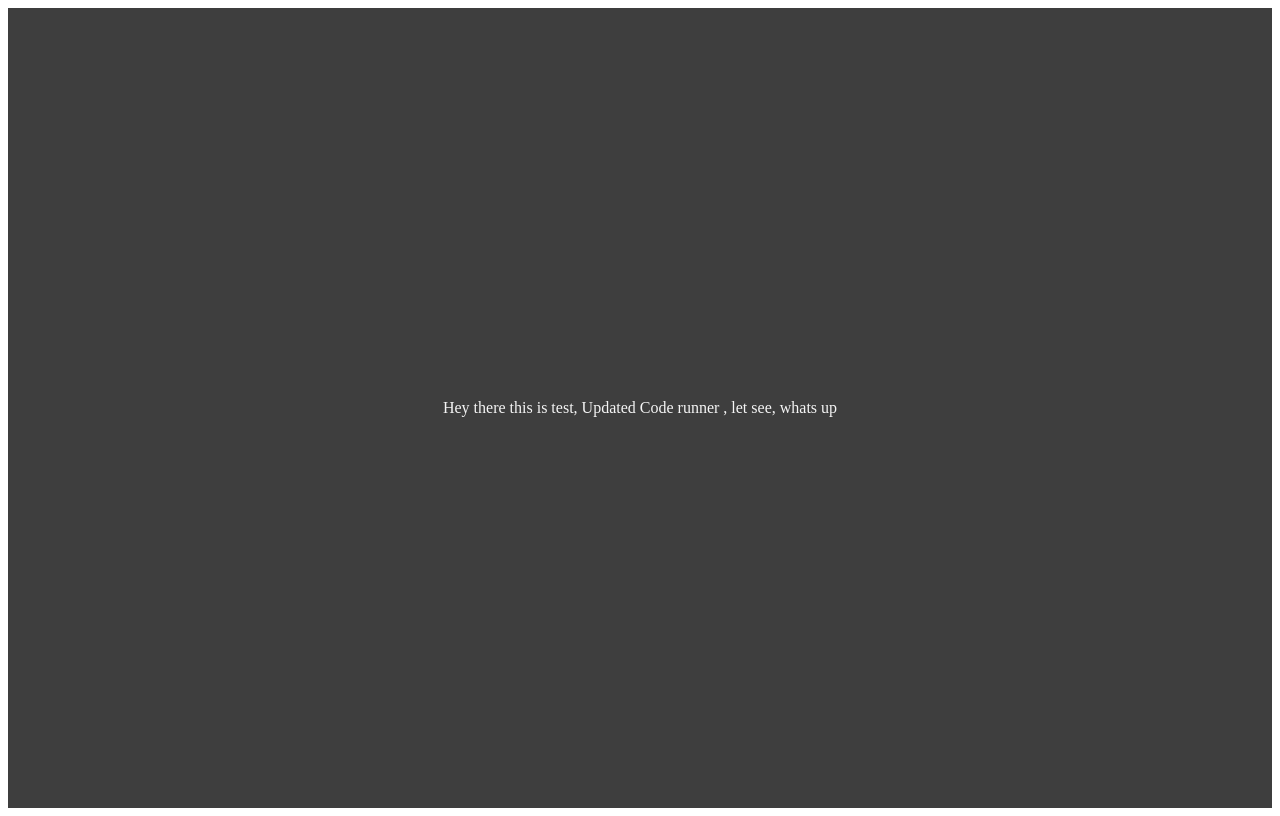
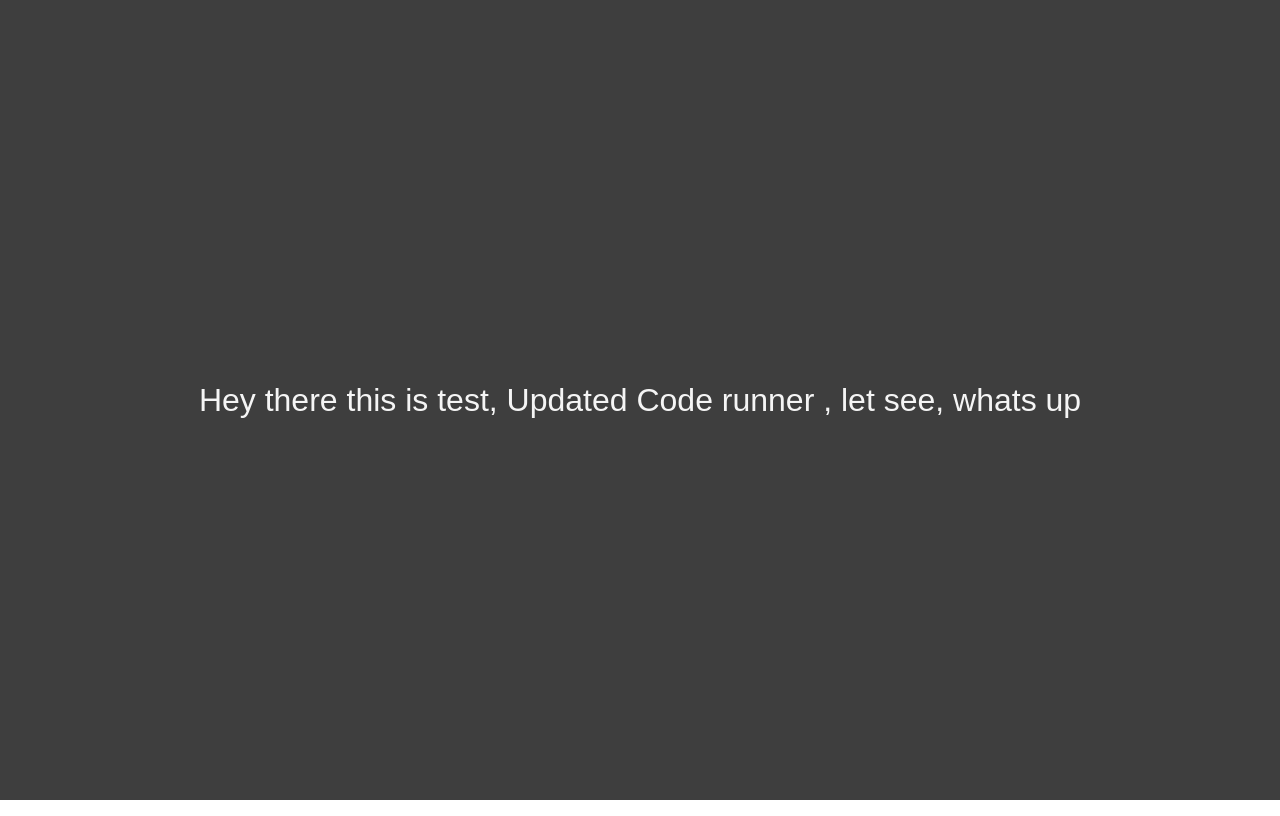
Before and after one commit to rajgopaljakhmola/testCI, an Angular app: page / in a window 1280 px wide. Built offline with nearby package versions, Linux system fonts and the light colour scheme.

Commit message:
new styles

```diff
--- a/src/app/app.component.scss
+++ b/src/app/app.component.scss
@@ -5,4 +5,5 @@ div{
     display: flex;
     justify-content: center;
     align-items: center;
+    font-size: 2rem;
 }
--- a/src/styles.scss
+++ b/src/styles.scss
@@ -1 +1,6 @@
 /* You can add global styles to this file, and also import other style files */
+body{
+    margin: 0;
+    padding: 0;
+    font-family: sans-serif;
+}
```
